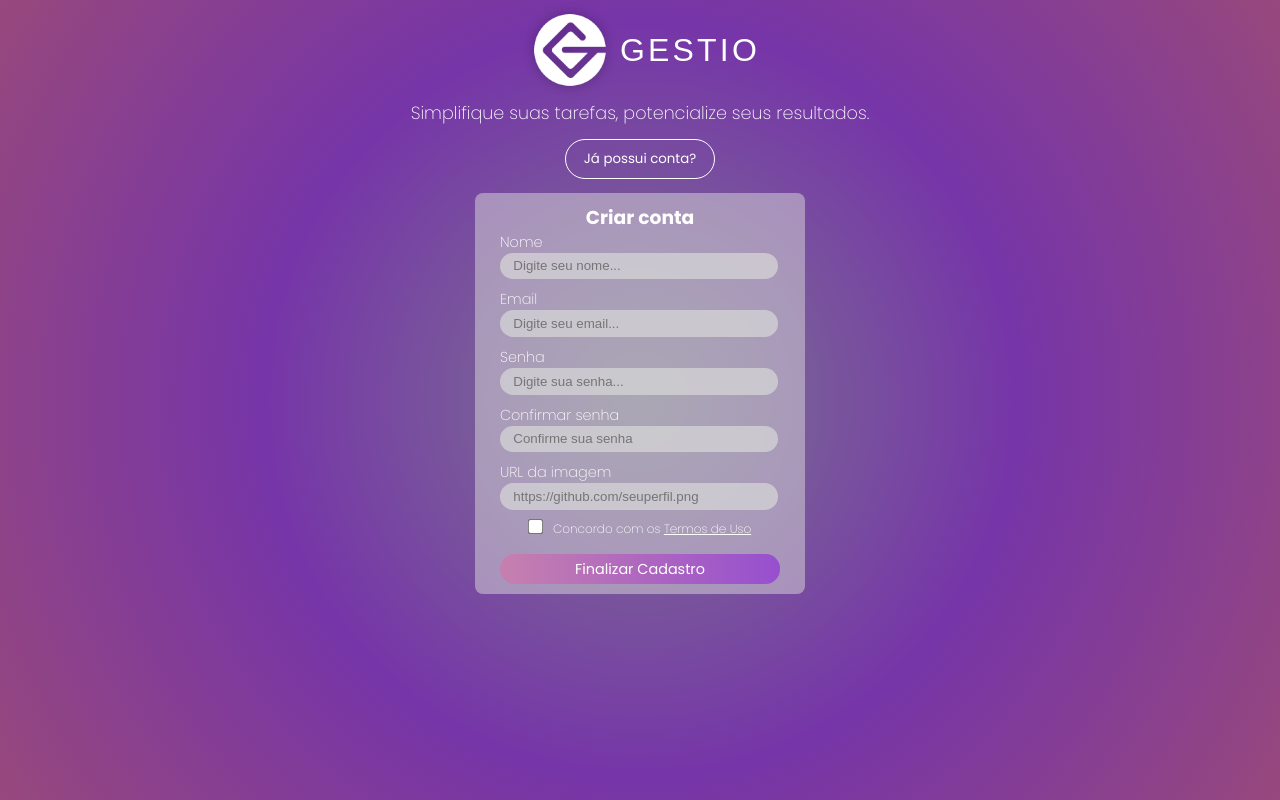
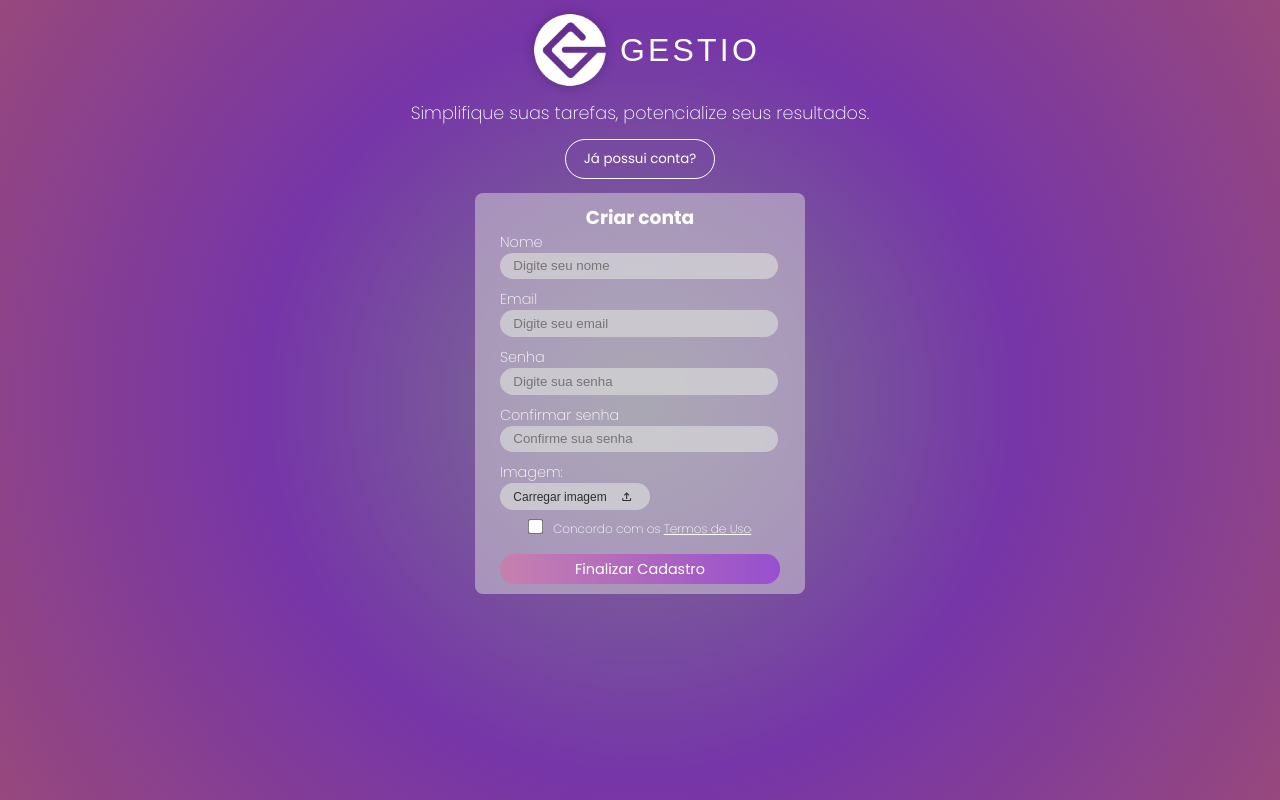
Before and after one commit to geovana-miranda/projeto-puc, a React (Vite) app in the folder gestio/: page / in a window 1280 px wide. Built offline with nearby package versions, Linux system fonts and the light colour scheme; a web font is replaced by a local one.

Commit message:
funcionalidade de carregar imagem de perfil, closes #10

```diff
--- a/gestio/src/components/Formulario/Formulario.module.css
+++ b/gestio/src/components/Formulario/Formulario.module.css
@@ -57,5 +57,35 @@
 .botaoFinalizar a {
     text-decoration: none;
     color: #FFF;
+}
 
+.carregarImagem label {
+    color: #FFF;
+    font-family: "Poppins", sans-serif;
+    display: flex;
+    flex-direction: column;
+    text-align: left;
+    align-items: start;
+    width: 280px;
 }
+
+.carregarImagem span {
+    font-weight: 200;
+    font-size: 0.9em;
+}
+
+.botaoCarregarImagem {
+    width: 150px;
+    border: none;
+    border-radius: 1em;
+    height: 2em;
+    display: flex;
+    align-items: center;
+    text-align: center;
+    gap: 1em;
+    background-color:rgba(217, 217, 217, 0.7);
+    padding-left: 1em;
+    margin-bottom: 10px;
+    cursor: pointer;
+    color: #303030;
+}
--- a/gestio/src/components/Formulario/FormularioCriarConta.jsx
+++ b/gestio/src/components/Formulario/FormularioCriarConta.jsx
@@ -1,22 +1,34 @@
+import styles from "./Formulario.module.css";
+
 import Input from "../Formulario/Input/Input";
 import Msg from "./Msg/Msg";
-import styles from "./Formulario.module.css";
 
-import { useState, useContext } from "react";
+import semfoto from "../../assets/semfoto.png";
+
+import { useState, useContext, useRef } from "react";
 import { UsuarioContext } from "../../context/UsuarioContext";
+import { MdOutlineFileUpload } from "react-icons/md";
+
 
 const Formulario = ({ cadastrarUsuario }) => {
   const { usuarios, setUsuarios } = useContext(UsuarioContext);
+
+  const inputRef = useRef(null);
 
   const [nome, setNome] = useState("");
   const [email, setEmail] = useState("");
   const [senha, setSenha] = useState("");
   const [confirmarSenha, setConfirmarSenha] = useState("");
-  const [imagem, setImagem] = useState("");
+  const [imagem, setImagem] = useState(semfoto);
+  const [nomeImagem, setNomeImagem] = useState("");
+  const [concordar, setConcordar] = useState(false);
   const [msg, setMsg] = useState("");
+
   const handleSubmit = (e) => {
     e.preventDefault();
+  };
 
+  const salvarUsuario = () => {
     const usuarioExiste = usuarios.find((item) => email === item.email);
 
     if (usuarioExiste) {
@@ -33,6 +45,11 @@ const Formulario = ({ cadastrarUsuario }) => {
       setMsg("");
     }
 
+    if (!concordar) {
+      setMsg({ mensagem: "Você precisa concordar com os termos de uso", cor: "vermelho" });
+      return;
+    }
+
     cadastrarUsuario({
       nome,
       email,
@@ -46,33 +63,50 @@ const Formulario = ({ cadastrarUsuario }) => {
     setEmail("");
     setSenha("");
     setConfirmarSenha("");
-    setImagem("");
+    setNomeImagem("");
+    setConcordar(false);
+    setImagem(semfoto);
   };
+
+  const carregarImagem = (e) => {
+    const arquivo = e.target.files[0];
+    if (arquivo) {
+      const reader = new FileReader();
+      reader.onloadend = () => {
+        setImagem(reader.result);
+      };
+      reader.readAsDataURL(arquivo);
+      setNomeImagem(arquivo.name);
+    }
+  };
+
   return (
     <section className={styles.formulario}>
       <form onSubmit={handleSubmit}>
+
         <h3>Criar conta</h3>
+
         {msg && <Msg mensagem={msg} />}
 
         <div>
           <Input
             label={"Nome"}
             type={"text"}
-            placeholder={"Digite seu nome..."}
+            placeholder={"Digite seu nome"}
             valor={nome}
             setValor={setNome}
           />
           <Input
             label={"Email"}
             type={"email"}
-            placeholder={"Digite seu email..."}
+            placeholder={"Digite seu email"}
             valor={email}
             setValor={setEmail}
           />
           <Input
             label={"Senha"}
             type={"password"}
-            placeholder={"Digite sua senha..."}
+            placeholder={"Digite sua senha"}
             valor={senha}
             setValor={setSenha}
           />
@@ -84,24 +118,37 @@ const Formulario = ({ cadastrarUsuario }) => {
             setValor={setConfirmarSenha}
           />
 
-          <Input
-            label={"URL da imagem"}
-            type={"text"}
-            placeholder={"https://github.com/seuperfil.png"}
-            valor={imagem}
-            setValor={setImagem}
-          />
+          <div className={styles.carregarImagem}>
+            <label>
+              <span>Imagem: {nomeImagem}</span>
+              <button
+                className={styles.botaoCarregarImagem}
+                onClick={() => inputRef.current.click()}
+              >
+                <span>Carregar imagem</span>
+                <MdOutlineFileUpload />
+              </button>
+              <input
+                type="file"
+                accept="image/*"
+                ref={inputRef}
+                onChange={carregarImagem}
+                style={{ display: "none" }}
+              />
+            </label>
+          </div>
+
         </div>
 
         <div className={styles.concordar}>
-          <input type="checkbox" />
+          <input type="checkbox" onChange={(e) => setConcordar(e.target.checked)}/>
           <p>
-            Concordo com os <span>Termos de Uso</span>
+            Concordo com os <span style={{cursor: "pointer"}}>Termos de Uso</span>
           </p>
         </div>
 
         <div>
-          <button className={styles.botaoFinalizar}>Finalizar Cadastro</button>
+          <button onClick={salvarUsuario} className={styles.botaoFinalizar}>Finalizar Cadastro</button>
         </div>
       </form>
     </section>
```
Also changed, not shown: gestio/src/assets/semfoto.png (added).
